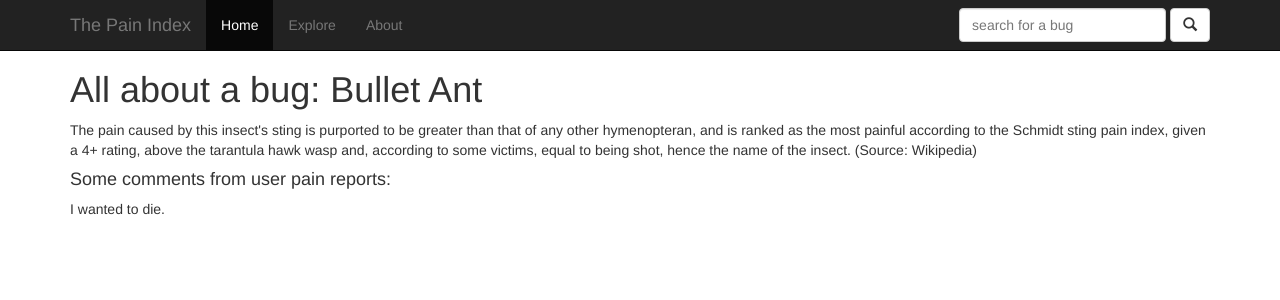
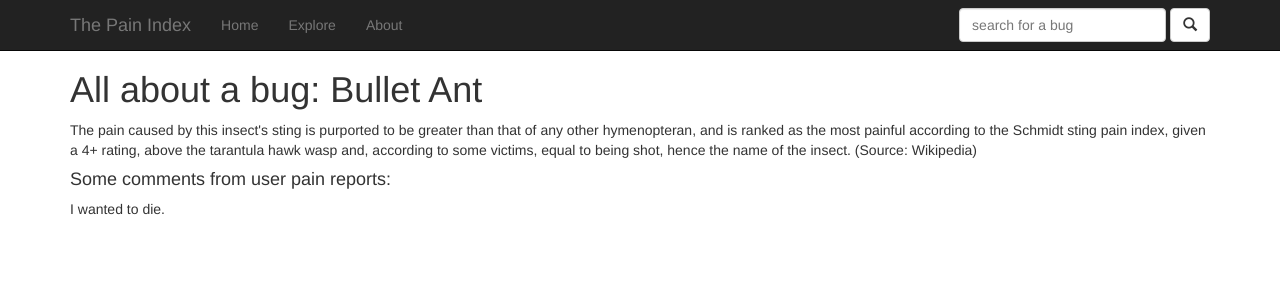
Before and after one commit to xanv/painindex, a Django app: page /painsource/3/ in a window 1280 px wide. Shown: the top 300 px of the page. Run offline with Django 3.2, Linux system fonts and the light colour scheme; data comes from the database, SQL or seed files in the repository; style sheets or scripts are compiled from the project's sources; some libraries are stand-ins or nearby versions.

Commit message:
Home nav button works and highlights when on homepage

```diff
--- a/painindex/templates/base.html
+++ b/painindex/templates/base.html
@@ -24,7 +24,7 @@
     <script src="{% static 'painindex/bootstrap-3.2.0-dist/js/bootstrap.min.js'%}"></script>
 
     <!-- Add custom css below -->
-    <link rel="stylesheet" type="text/css" href="{% static 'painindex/css/style.css' %}" />
+    {# <link rel="stylesheet" type="text/css" href="{% static 'painindex/css/style.css' %}" /> #}
     <link rel="stylesheet" type="text/css" href="{% static 'painindex/css/site.css' %}" />
 
 
@@ -49,9 +49,16 @@
             </div>
             <div class="collapse navbar-collapse">
               <ul class="nav navbar-nav">
-                <li class="active"><a href="#">Home</a></li>
+
+                {# Highlight the current page's nav element #}
+
+                {% url 'painindex_app:homepage' as url %}
+                <li {% if request.path == url %} class="active" {% endif %}><a href="{{ url }}">Home</a></li>
+
+                {# DO THE SAME FOR THE OTHER NAV ELEMENTS ONCE PAGES EXIST #}
                 <li><a href="#about">Explore</a></li>
                 <li><a href="#contact">About</a></li>
+
               </ul>
               <form class="navbar-form navbar-right" role="search">
                 <div class="form-group">
```
